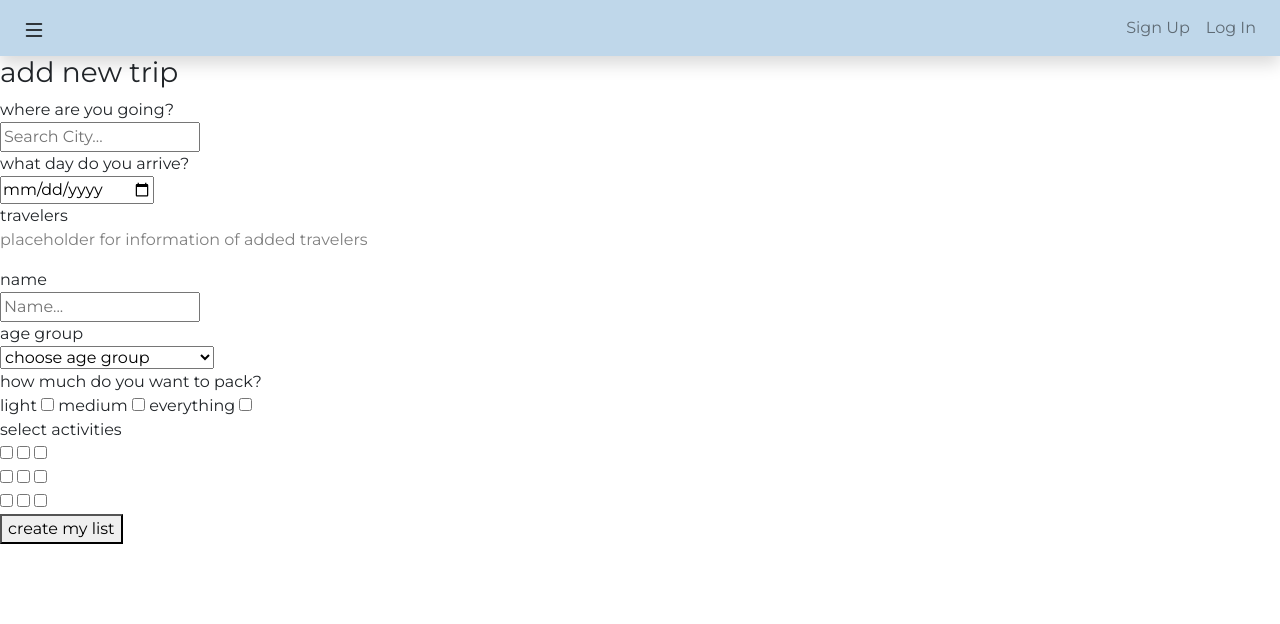
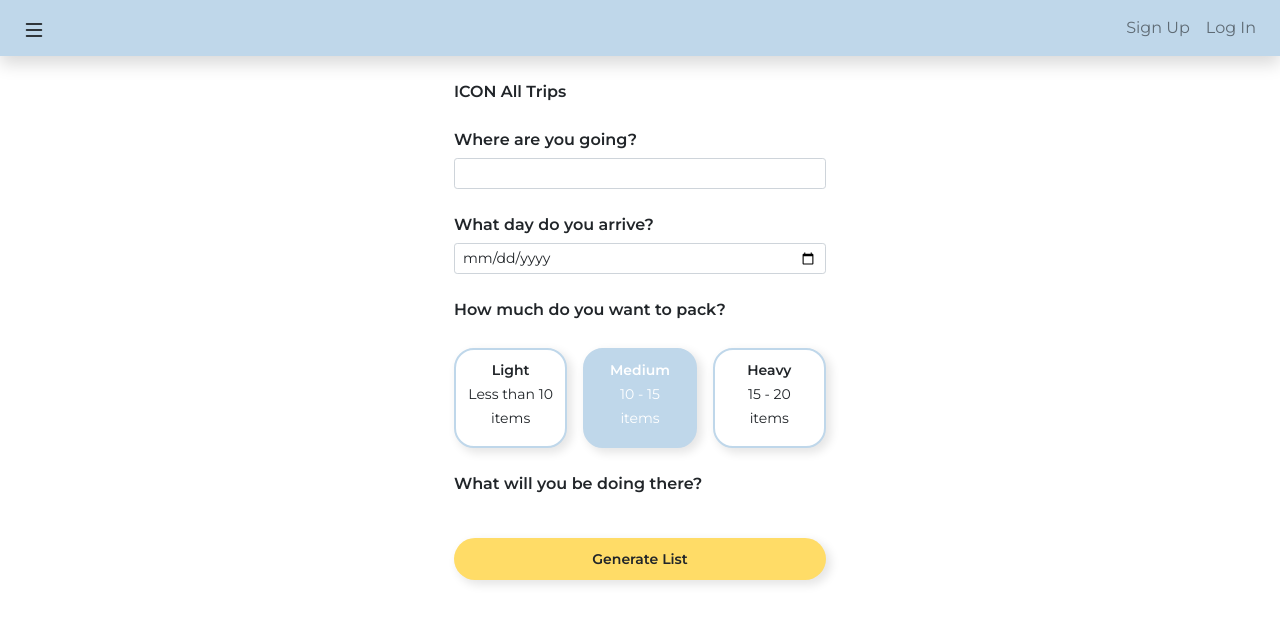
Before and after one commit to thurnye/pack-app, a Django app: template main_app/templates/trips/trip_form.html in a window 1280 px wide. Shown: the top 624 px of the page. Run offline with Django 3.2, Linux system fonts and the light colour scheme; the template is opened without the code that fills it, so the values that code supplies are empty; some libraries are stand-ins or nearby versions.

Commit message:
changed models, css, new_trip.html, changeds the new_trip function on views.py

```diff
--- a/main_app/static/css/style.css
+++ b/main_app/static/css/style.css
@@ -3,7 +3,7 @@ HTML:root {
     --background: #FFFFFF;
     /* --nav: #087E8B; */
     --nav: #BFD7EA;
-    --button-primary: #edcd62;
+    --button-primary: #FFDC67;
     --button-secondary: #BFD7EA;
     --score-default: #16056B;
     --score-up: #BFD7EA;
@@ -16,6 +16,12 @@ body {
     flex-direction: column;
     padding: 0;
     margin: 0;
+}
+
+.text-header {
+    font-weight: 600;
+    font-size: 16px;
+    line-height: 20px;
 }
 
 .text-normal {
@@ -31,11 +37,34 @@ body {
     color: #16056B;
 }
 
+.text-card-title {
+    font-style: normal;
+    font-weight: 600;
+    font-size: 14px;
+    line-height: 17px;
+}
+
+.text-card-normal {
+    font-size: 14px;
+}
+
+.text-activities {
+    font-style: normal;
+    font-weight: bold;
+    font-size: 12px;
+    line-height: 17px;
+}
+
+
 .text-normal-indent {
     margin-left: 20px;
 }
 
-.card-shadow,
+.card-shadow {
+    box-shadow: 4px 4px 10px 1px rgba(0, 0, 0, 0.1);
+    border-radius: 20px;
+}
+
 .button-shadow {
     box-shadow: 4px 4px 10px 1px rgba(0, 0, 0, 0.1);
     border-radius: 20px;
@@ -60,6 +89,12 @@ header {
 /* Top Nav */
 #top-nav {
     background-color: var(--nav);
+}
+
+#top-nav-title {
+    font-style: normal;
+    font-weight: bold;
+    font-size: 20px;
 }
 
 #top-nav-right>li>a {
@@ -126,7 +161,29 @@ header {
     max-width: 840px;
 }
 
-/* Packing List Item */
+/* Trip Form Items */
+.card-activity,
+.card-packing {
+    border: 2px solid var(--button-secondary);
+    box-sizing: border-box;
+    min-height: 100px;
+    min-width: 100px;
+}
+
+
+.card-activity-active,
+.card-packing-active {
+    background-color: var(--button-secondary);
+    color: var(--background);
+}
+
+.card-packing:hover {
+    cursor: pointer;
+    background-color: var(--button-secondary);
+    color: var(--background);
+}
+
+/* Trip Item */
 .score-div {
     width: 90px;
 }
--- a/main_app/templates/base.html
+++ b/main_app/templates/base.html
@@ -7,8 +7,8 @@
   <meta name="viewport" content="width=device-width, initial-scale=1.0">
   <meta http-equiv="X-UA-Compatible" content="ie=edge">
   <title>Pack'd</title>
-  <link rel="stylesheet" href="https://fonts.googleapis.com/css?family=Montserrat:400,700">
   <link href="https://cdn.jsdelivr.net/npm/bootstrap@5.0.0-beta3/dist/css/bootstrap.min.css" rel="stylesheet" integrity="sha384-eOJMYsd53ii+scO/bJGFsiCZc+5NDVN2yr8+0RDqr0Ql0h+rP48ckxlpbzKgwra6" crossorigin="anonymous">
+  <link rel="stylesheet" href="https://fonts.googleapis.com/css?family=Montserrat:400,500,600,700">
   <link rel="stylesheet" href="{% static "css/style.css" %}">
 </head>
 <body>
@@ -23,7 +23,7 @@
           </svg>
         </a>
         {% if user.is_authenticated %}
-          <a class="navbar-brand position-absolute translate-middle-x start-50" href="/" id="top-nav-title">{{ title }}</a>
+          <text class="navbar-brand position-absolute translate-middle-x start-50" id="top-nav-title">{{ title }}</text>
           <ul class="nav d-flex" id="top-nav-right">
             <li class="d-flex align-items-center">
               <a href="{% url 'logout' %}" class="nav-link px-2">Log Out</a>
@@ -66,7 +66,7 @@
       {% endblock %}
     </div>
   </main>
-  <script defer type="text/javascript" src="https://maps.googleapis.com/maps/api/js?v=3.exp&key=AIzaSyABt5_xdXjRl4pFDKfdUtAM4Bv5lgt1vo8&libraries=places"></script>
+  {% comment %} <script defer type="text/javascript" src="https://maps.googleapis.com/maps/api/js?v=3.exp&key=AIzaSyABt5_xdXjRl4pFDKfdUtAM4Bv5lgt1vo8&libraries=places"></script> {% endcomment %}
   <script defer type="text/javascript" src="/static/javascript/base.js"></script>
   <script src="https://cdnjs.cloudflare.com/ajax/libs/jquery/3.3.1/jquery.min.js"></script>
   <script src="https://cdnjs.cloudflare.com/ajax/libs/popper.js/1.12.9/umd/popper.min.js"></script>
--- a/main_app/templates/trips/trip.html
+++ b/main_app/templates/trips/trip.html
@@ -31,7 +31,7 @@
             <div class="form-check d-flex text-normal py-1 my-0 text-normal-indent">
               <div class="ms-0">
                 <input class="form-check-input" type="checkbox" id="flexCheckDefault">
-                <label class="form-check-label" for="flexCheckDefault">{{ item.name}}</label>
+                <label class="form-check-label" for="flexCheckDefault">{{ item.name|title }}</label>
               </div>
               <div class="ms-auto d-flex score-div">
                 <svg width="16" height="24" viewBox="0 0 16 16" fill="#C4C4C4" xmlns="http://www.w3.org/2000/svg" class="score score-up me-auto">
--- a/main_app/templates/trips/trip_form.html
+++ b/main_app/templates/trips/trip_form.html
@@ -2,9 +2,116 @@
 {% block content %}
 {% load static %}
 
+<div class="container px-4" id="mobile-container">
+  <form method="POST" action="{% url 'new_trip' %}">
+    {% csrf_token %}
+    <div class="mt-4">
+      <text class="text-header">ICON</text>
+      <text class="text-header">All Trips</text>
+    </div>
+    <div class="mt-4">
+      <label for="searchTextField" class="form-label text-header">Where are you going?</label>
+      <div class="input-group input-group-sm mb-3">
+        <input type="search" class="form-control" name="search" id="searchTextField" required>
+      </div>
+    </div>
+    <div class="mt-4">
+      <label for="searchTextField" class="form-label text-header">What day do you arrive?</label>
+      <div class="input-group input-group-sm mb-3">
+        <input type="date" class="form-control" name="date" id="date" required>
+      </div>
+    </div>
+    {% comment %} <div class="mt-4">
+      <label class="form-label text-header">Travellers</label>
+      <ol class="ps-4">
+        <li>
+          <a>User</a>
+        </li>
+        <li>
+          <a>User</a>
+        </li>
+      </ol>
+    </div>
+    <div class="text-center">
+      <button class="btn button-hover button-shadow border-0">
+        <text class="text-normal">+ Add traveller</text>
+      </button>
+    </div> {% endcomment %}
+    <div class="mt-4">
+      <label for="number_items" class="form-label text-header">How much do you want to pack?</label>
+      <div class="row g-3 mt-1">
+        <div class="col-4 ">
+          <label class="card card-shadow card-packing" for="number_items_light">
+            <input type="radio" class="btn-check" name="number_items" value="10" id="number_items_light">
+            <div class="card-body p-2 text-center">
+              <div>
+                <text class="text-card-title">Light</text>
+              </div>
+              <div>
+                <text class="text-card-normal">Less than 10 items</text>
+              </div>
+            </div>
+          </label>
+        </div>
+        <div class="col-4">
+          <label class="card card-shadow card-packing card-packing-active" for="number_items_medium">
+            <input type="radio" class="btn-check" name="number_items" value="15" id="number_items_medium" checked>
+            <div class="card-body p-2 text-center">
+              <div>
+                <text class="text-card-title">Medium</text>
+              </div>
+              <div>
+                <text class="text-card-normal">10 - 15<br>items</text>
+              </div>
+            </div>
+          </label>
+        </div>
+        <div class="col-4">
+          <label class="card card-shadow card-packing" for="number_items_heavy">
+            <input type="radio" class="btn-check" name="number_items" value="20" id="number_items_heavy" checked>
+            <div class="card-body p-2 text-center">
+              <div>
+                <text class="text-card-title">Heavy</text>
+              </div>
+              <div>
+                <text class="text-card-normal">15 - 20<br>items</text>
+              </div>
+            </div>
+          </label>
+        </div>
+      </div>
+    </div>
+    <div class="mt-4">
+      <label for="number_items" class="form-label text-header">What will you be doing there?</label>
+      <div class="row g-3 mt-1">
+        {% for activity in activities %}
+          {% if activity != "All" %}
+          <div class="col-4">
+            <label class="card card-shadow card-activity" for="activity-{{ activity }}">
+              <input type="checkbox" class="btn-check" name="activities" value="{{ activity }}" id="activity-{{ activity }}">
+              <div class="card-body p-1 d-flex flex-column justify-content-center align-items-center">
+                  <text class="text-activities align-middle">{{ activity }}</text>
+              </div>
+            </label>
+          </div>
+          {% endif %}
+        {% endfor %}
+      </div>
+    </div>
+    <div class="d-grid mt-2">
+      <button type="submit" class="btn rounded-pill py-2 mt-4 button-shadow button-primary">
+        <text class="text-card-title">Generate List</text>
+      </button>
+    </div>
 
-<h3>add new trip</h3>
+    {% comment %} <div class="d-grid mt-2">
+      <a href={% url "new_trip" %} class="btn rounded-pill py-2 mt-4 button-shadow button-primary">
+        <text class="text-card-title">Generate List</text>
+      </a>
+    </div> {% endcomment %}
+  </form>
 
+{% comment %}
 <form method="POST" action="{% url 'new_trip' %}">
     {% csrf_token %}
     where are you going?<br>
@@ -42,7 +149,7 @@
     <input type="checkbox" name="option9"><br>
 
     <button>create my list</button>
-</form>
+</form> {% endcomment %}
 
 <script defer type="text/javascript" src="https://maps.googleapis.com/maps/api/js?v=3.exp&key=AIzaSyABt5_xdXjRl4pFDKfdUtAM4Bv5lgt1vo8&libraries=places"></script>
 <script defer type="text/javascript" src="/static/javascript/trip_form.js"></script>
```
Also changed, not shown: main_app/generateData.py (+6 -6 lines), main_app/models.py (+23 -16 lines), main_app/static/javascript/trip_form.js (+53 -0 lines), main_app/views.py (+17 -13 lines), main_app/templates/packinglist/additem.html (deleted), main_app/templates/packinglist/packinglist.html (deleted).
